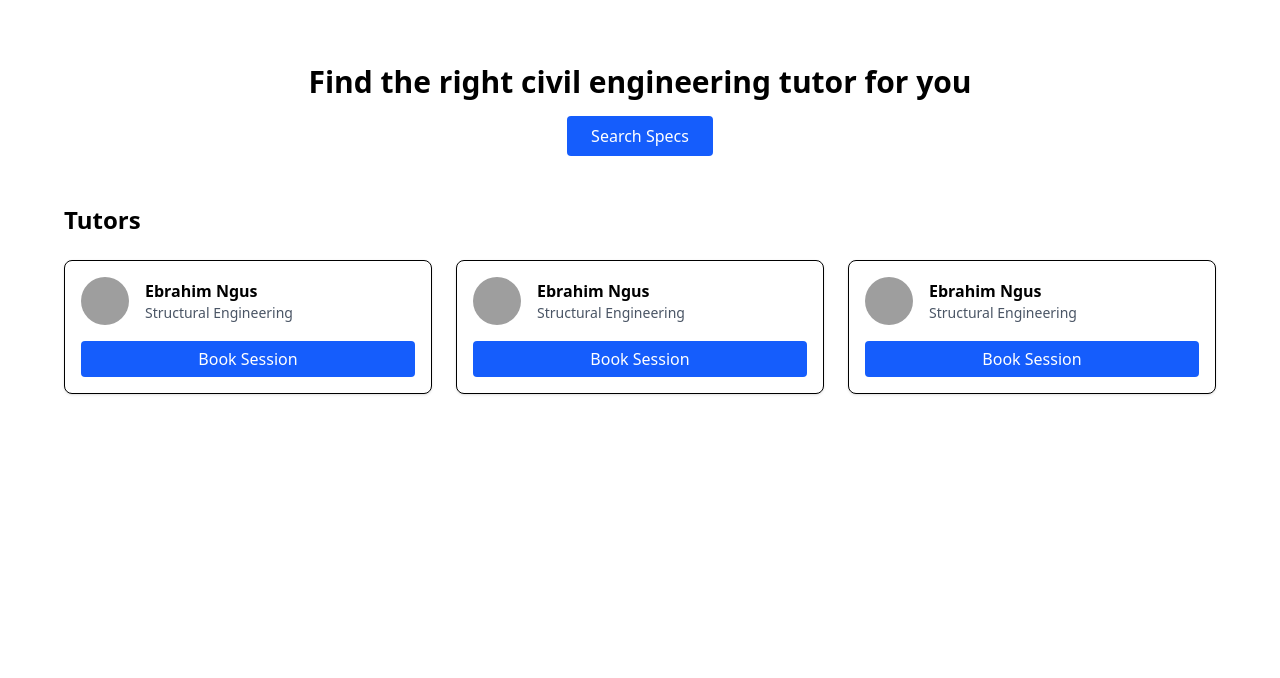
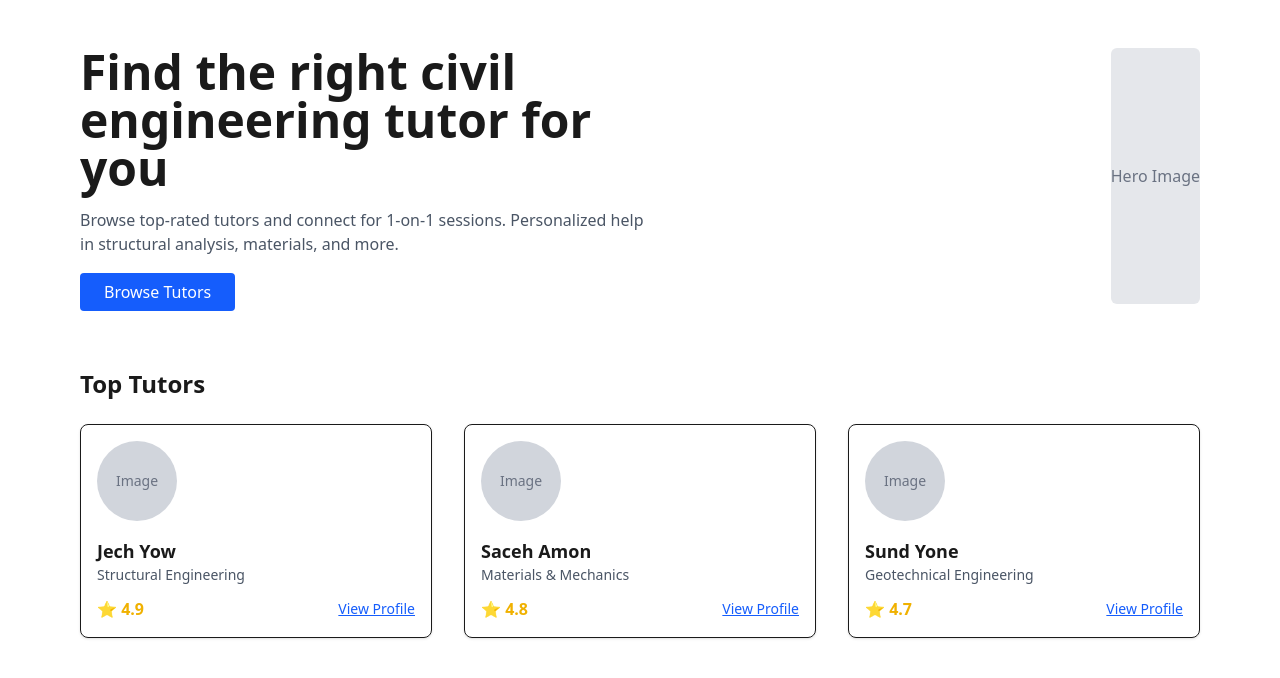
Before and after one commit to ebrahimnigus/Online-Tutor, a React (Vite) app: page /home in a window 1280 px wide. Shown: the top 678 px of the page. Built offline with nearby package versions, Linux system fonts and the light colour scheme; grey boxes are pictures that could not be loaded.

Commit message:
link login to hone

```diff
--- a/src/components/Home.jsx
+++ b/src/components/Home.jsx
@@ -1,29 +1,78 @@
 import React from 'react';
+import { Link } from 'react-router-dom';
 
 const Home = () => {
   return (
-    <div className="min-h-screen bg-white px-8 py-16">
-      <div className="max-w-4xl mx-auto text-center">
-        <h1 className="text-3xl font-bold mb-4">Find the right civil engineering tutor for you</h1>
-        <button className="bg-blue-600 text-white px-6 py-2 rounded hover:bg-blue-700">Search Specs</button>
-      </div>
-      <div className="max-w-6xl mx-auto mt-12">
-        <h2 className="text-2xl font-semibold mb-6">Tutors</h2>
-        <div className="grid grid-cols-1 sm:grid-cols-2 md:grid-cols-3 gap-6">
-          {[1, 2, 3].map(i => (
-            <div key={i} className="bg-white border rounded-lg p-4 shadow">
-              <div className="flex items-center gap-4">
-                <img src={`https://randomuser.me/api/portraits/women/${i * 10}.jpg`} alt="tutor" className="w-12 h-12 rounded-full" />
-                <div>
-                  <h3 className="font-semibold">Ebrahim Ngus</h3>
-                  <p className="text-sm text-gray-600">Structural Engineering</p>
-                </div>
-              </div>
-              <button className="mt-4 w-full bg-blue-600 text-white py-1.5 rounded hover:bg-blue-700">Book Session</button>
+    <div className="bg-white text-[#1a1a1a] min-h-screen px-6 md:px-20 py-12">
+
+      {/* Hero Section */}
+      <section className="flex flex-col md:flex-row items-center justify-between gap-10">
+        <div className="max-w-xl">
+          <h1 className="text-4xl md:text-5xl font-bold mb-4">
+            Find the right civil engineering tutor for you
+          </h1>
+          <p className="text-gray-600 mb-6">
+            Browse top-rated tutors and connect for 1-on-1 sessions. Personalized help in structural analysis, materials, and more.
+          </p>
+          <Link
+            to="/tutors"
+            className="bg-blue-600 text-white px-6 py-2 rounded hover:bg-blue-700 transition"
+          >
+            Browse Tutors
+          </Link>
+        </div>
+        <div>
+          {/* Placeholder for hero image */}
+          <div className="w-full max-w-md h-64 bg-gray-200 rounded-md flex items-center justify-center">
+            <span className="text-gray-500">Hero Image</span>
+          </div>
+        </div>
+      </section>
+
+      {/* Tutors Section */}
+      <section className="mt-16">
+        <h2 className="text-2xl font-semibold mb-6">Top Tutors</h2>
+        <div className="grid md:grid-cols-3 gap-8">
+          {/* Tutor Card 1 */}
+          <div className="border rounded-lg p-4 shadow hover:shadow-lg transition">
+            <div className="w-20 h-20 rounded-full bg-gray-300 mb-4 flex items-center justify-center">
+              <span className="text-sm text-gray-500">Image</span>
             </div>
-          ))}
+            <h3 className="text-lg font-semibold">Jech Yow</h3>
+            <p className="text-sm text-gray-600">Structural Engineering</p>
+            <div className="mt-3 flex items-center justify-between">
+              <span className="text-yellow-500 font-bold">⭐ 4.9</span>
+              <button className="text-blue-600 underline text-sm">View Profile</button>
+            </div>
+          </div>
+
+          {/* Tutor Card 2 */}
+          <div className="border rounded-lg p-4 shadow hover:shadow-lg transition">
+            <div className="w-20 h-20 rounded-full bg-gray-300 mb-4 flex items-center justify-center">
+              <span className="text-sm text-gray-500">Image</span>
+            </div>
+            <h3 className="text-lg font-semibold">Saceh Amon</h3>
+            <p className="text-sm text-gray-600">Materials & Mechanics</p>
+            <div className="mt-3 flex items-center justify-between">
+              <span className="text-yellow-500 font-bold">⭐ 4.8</span>
+              <button className="text-blue-600 underline text-sm">View Profile</button>
+            </div>
+          </div>
+
+          {/* Tutor Card 3 */}
+          <div className="border rounded-lg p-4 shadow hover:shadow-lg transition">
+            <div className="w-20 h-20 rounded-full bg-gray-300 mb-4 flex items-center justify-center">
+              <span className="text-sm text-gray-500">Image</span>
+            </div>
+            <h3 className="text-lg font-semibold">Sund Yone</h3>
+            <p className="text-sm text-gray-600">Geotechnical Engineering</p>
+            <div className="mt-3 flex items-center justify-between">
+              <span className="text-yellow-500 font-bold">⭐ 4.7</span>
+              <button className="text-blue-600 underline text-sm">View Profile</button>
+            </div>
+          </div>
         </div>
-      </div>
+      </section>
     </div>
   );
 };
--- a/src/components/Login/Login.jsx
+++ b/src/components/Login/Login.jsx
@@ -1,9 +1,11 @@
 import React, { useState } from 'react';
 import { motion } from 'framer-motion';
+import { useNavigate } from 'react-router-dom'; // ✅ import navigate
 import './Login.css';
 
 const Login = () => {
   const [formType, setFormType] = useState(null); // 'login', 'signup', or null
+  const navigate = useNavigate(); // ✅ initialize navigation
 
   return (
     <div className="min-h-screen bg-[#054b47] text-white flex flex-col">
@@ -33,7 +35,7 @@ const Login = () => {
             Learn online from expert tutors anytime, anywhere — tailored to your needs.
           </p>
 
-          {/* Login Button (hidden if login form is active) */}
+          {/* Login Button */}
           {formType !== 'login' && (
             <div className="mt-8 flex flex-col sm:flex-row gap-6 justify-center md:justify-start">
               <button
@@ -45,7 +47,7 @@ const Login = () => {
             </div>
           )}
 
-          {/* Sign Up Text (hidden if signup form is active) */}
+          {/* Sign Up Text */}
           {formType !== 'signup' && (
             <div className="mt-4">
               Create account?
@@ -65,17 +67,24 @@ const Login = () => {
           </div>
         </div>
 
-        {/* Form or Image Section */}
+        {/* Form Section */}
         <motion.div
           initial={{ opacity: 0, y: 20 }}
           animate={{ opacity: 1, y: 0 }}
           transition={{ duration: 1.4, ease: 'easeOut' }}
           className="w-full md:w-1/2 flex justify-center"
         >
+          {/* Login Form */}
           {formType === 'login' && (
             <div className="bg-[#e6f4f3] text-[#054b47] rounded shadow-md p-6 w-full max-w-md">
               <h3 className="text-xl font-semibold mb-4">Login</h3>
-              <form className="flex flex-col gap-4">
+              <form
+                onSubmit={(e) => {
+                  e.preventDefault();
+                  navigate('/home'); // ✅ Go to home after login
+                }}
+                className="flex flex-col gap-4"
+              >
                 <input
                   type="email"
                   placeholder="Email"
@@ -86,17 +95,24 @@ const Login = () => {
                   placeholder="Password"
                   className="border px-4 py-1 rounded text-black"
                 />
-                <button className="bg-[#054b47] text-white py-1 rounded hover:bg-[#06655f]">
+                <button type="submit" className="bg-[#054b47] text-white py-1 rounded hover:bg-[#06655f]">
                   Submit
                 </button>
               </form>
             </div>
           )}
 
+          {/* Signup Form */}
           {formType === 'signup' && (
             <div className="bg-[#e6f4f3] text-[#054b47] rounded shadow-md p-6 w-full max-w-md">
               <h3 className="text-xl font-semibold mb-4">Sign Up</h3>
-              <form className="flex flex-col gap-4">
+              <form
+                onSubmit={(e) => {
+                  e.preventDefault();
+                  navigate('/home'); // ✅ Go to home after signup
+                }}
+                className="flex flex-col gap-4"
+              >
                 <input
                   type="text"
                   placeholder="Full Name"
@@ -112,7 +128,7 @@ const Login = () => {
                   placeholder="Password"
                   className="border px-4 py-1 rounded text-black"
                 />
-                <button className="bg-[#054b47] text-white py-1 rounded hover:bg-[#06655f]">
+                <button type="submit" className="bg-[#054b47] text-white py-1 rounded hover:bg-[#06655f]">
                   Register
                 </button>
               </form>
```
